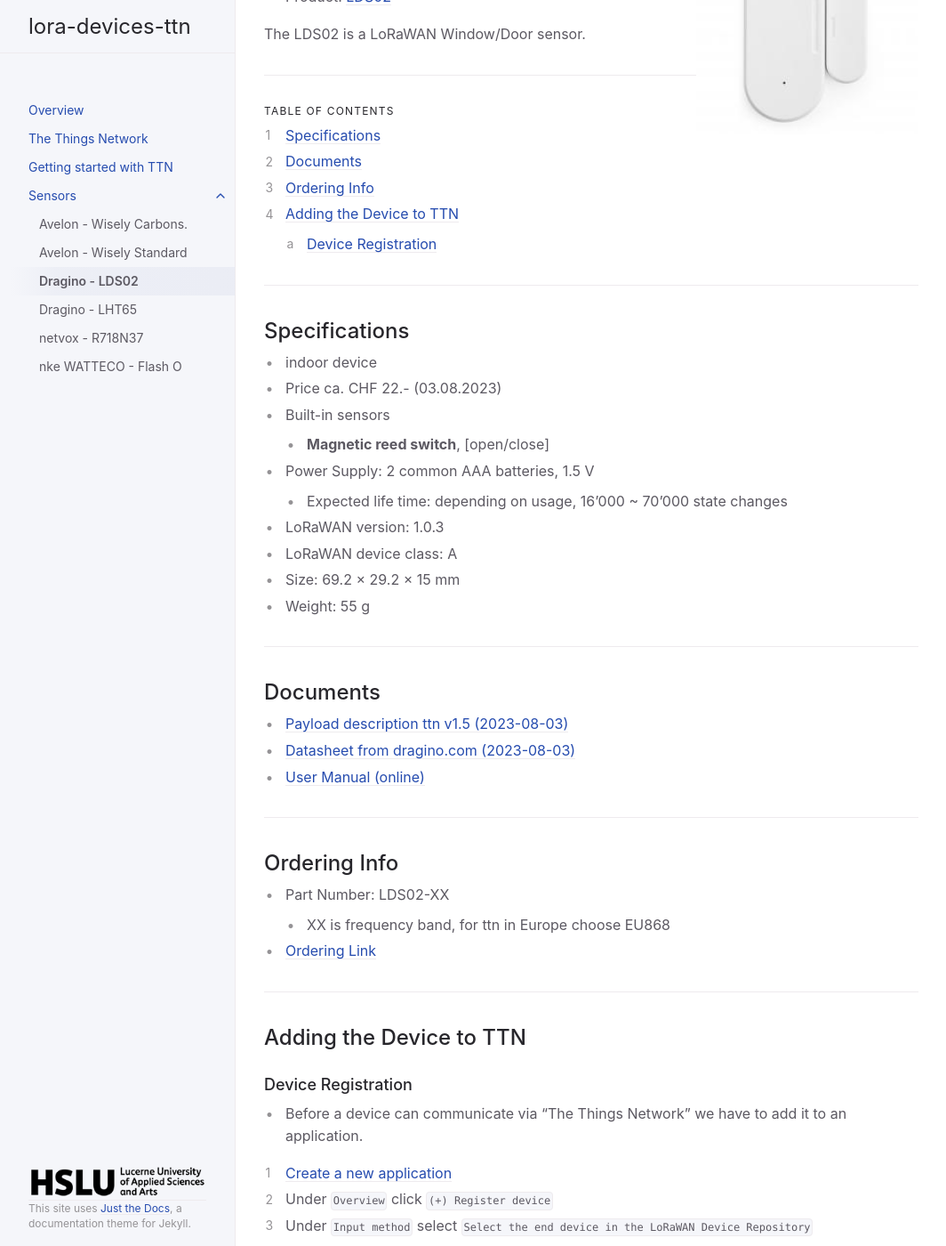
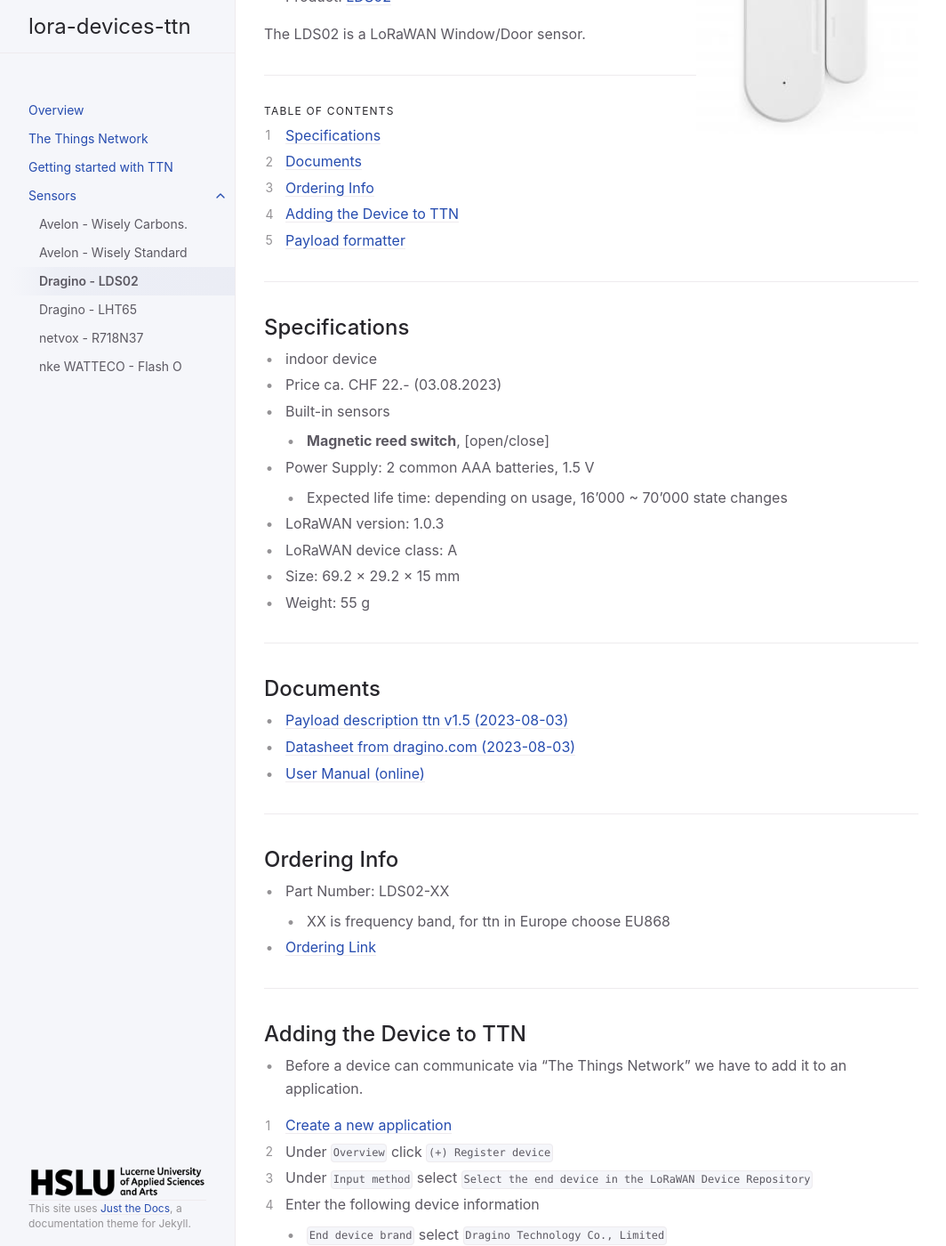
Before and after one commit to hslu-ige-laes/lora-devices-ttn, a Jekyll site: the page built from docs/sensors/dragino-lds02.md, in a window 1280 px wide and 1400 px high, scrolled down 210 px. Shown: the whole window at 89% size, without its empty margins (107-1171 px from the left). Built offline with Jekyll 4.4.1, drawn with Linux system fonts in a browser that asks for light colours.

Commit message:
new structure

````diff
--- a/docs/sensors/dragino-lds02.md
+++ b/docs/sensors/dragino-lds02.md
@@ -50,8 +50,8 @@ The LDS02 is a LoRaWAN Window/Door sensor.
 - [Ordering Link](https://www.bastelgarage.ch/lds02-lorawan-door-fenster-sensor-node-868mhz)
 
 ---
+
 ## Adding the Device to TTN
-### Device Registration
 - Before a device can communicate via "The Things Network" we have to add it to an application.<br>
 
 1. [Create a new application](https://hslu-ige-laes.github.io/lora-devices-ttn/docs/getting_started#create-a-new-application)
@@ -73,6 +73,9 @@ The LDS02 is a LoRaWAN Window/Door sensor.
 
 - Now the device should join the network and you can see the incoming telegrams in the `Live data` section
 - The payload formatter should already be preset. If not, you can copy/paste it
+
+---
+## Payload formatter
 
 ```javascript
 function decodeUplink(input) {
--- a/docs/sensors/netvox-R718N37.md
+++ b/docs/sensors/netvox-R718N37.md
@@ -59,7 +60,7 @@ The R718N37 is a 3-Phase Current Meter with 3 x 75A Clamp-On Current Transformer
 - The device will be off in default after removing the battery and insert it again.
 - It is suggested to wait for at least 10 seconds between turning the device on and off.
 
-#### Network Joining
+### Network Joining
 **Device never joined a network**
 - Turn on the device, and it will search for the network to join.
 - The green indicator light stays on for 5 seconds: joins the network successfully
@@ -73,10 +74,9 @@ The R718N37 is a 3-Phase Current Meter with 3 x 75A Clamp-On Current Transformer
 **Fail to Join the Network**
   - Suggest to check the device verification information on the gateway
 
-### Handler device information
-- The supplier sent us a pdf file with the `DevEUI`, `AppEUI` and `AppKey`
+---
 
-### Device Registration
+## Adding the Device to TTN
 - Before a device can communicate via "The Things Network" we have to add it to an application.<br>
 
 1. [Create a new application](https://hslu-ige-laes.github.io/lora-devices-ttn/docs/getting_started#create-a-new-application)
@@ -97,6 +97,10 @@ The R718N37 is a 3-Phase Current Meter with 3 x 75A Clamp-On Current Transformer
 
 - Now the device should join the network and you can see the incoming telegrams in the `Live data` section
 - The payload formatter should already be preset. If not, you can copy/paste it
+
+---
+
+## Payload formatter
 
 ```javascript
 function getCfgCmd(cfgcmd){
````
Also changed, not shown: other parts of docs/sensors/netvox-R718N37.md (+4 -3 lines).
